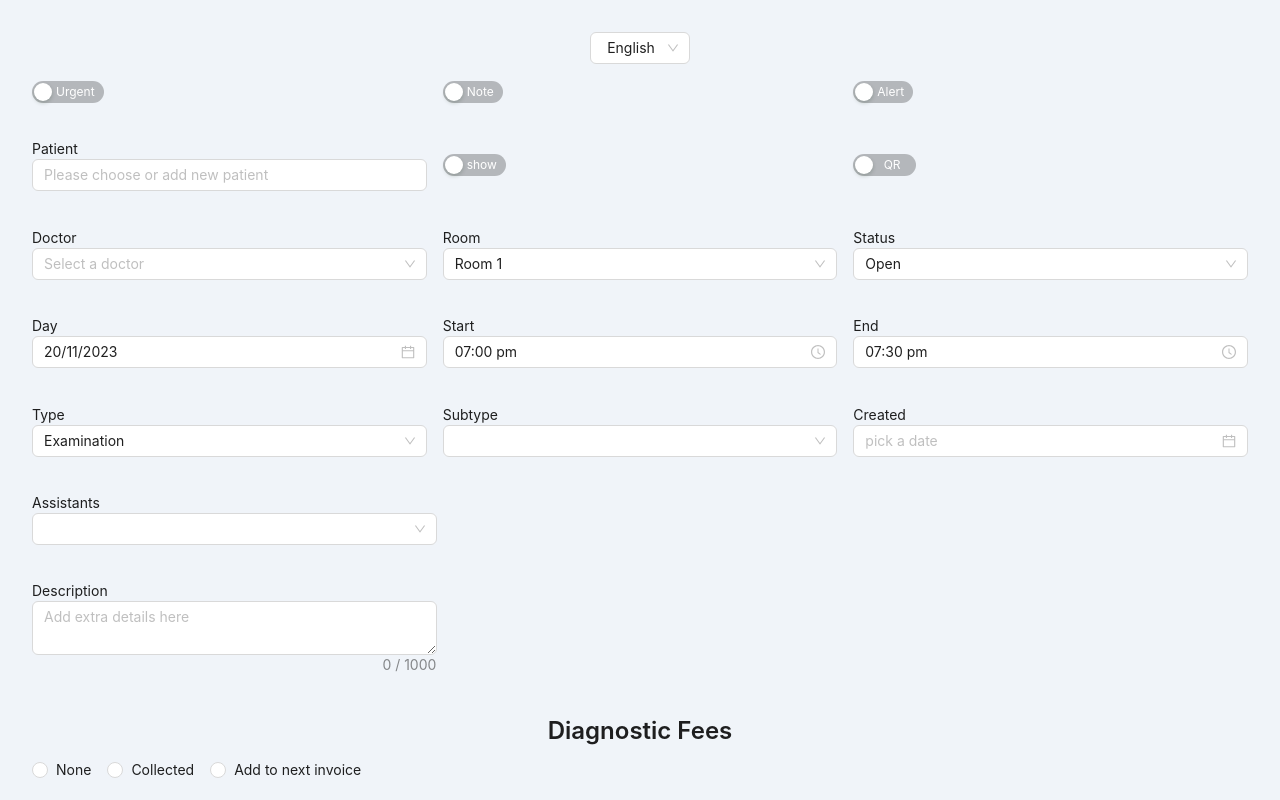
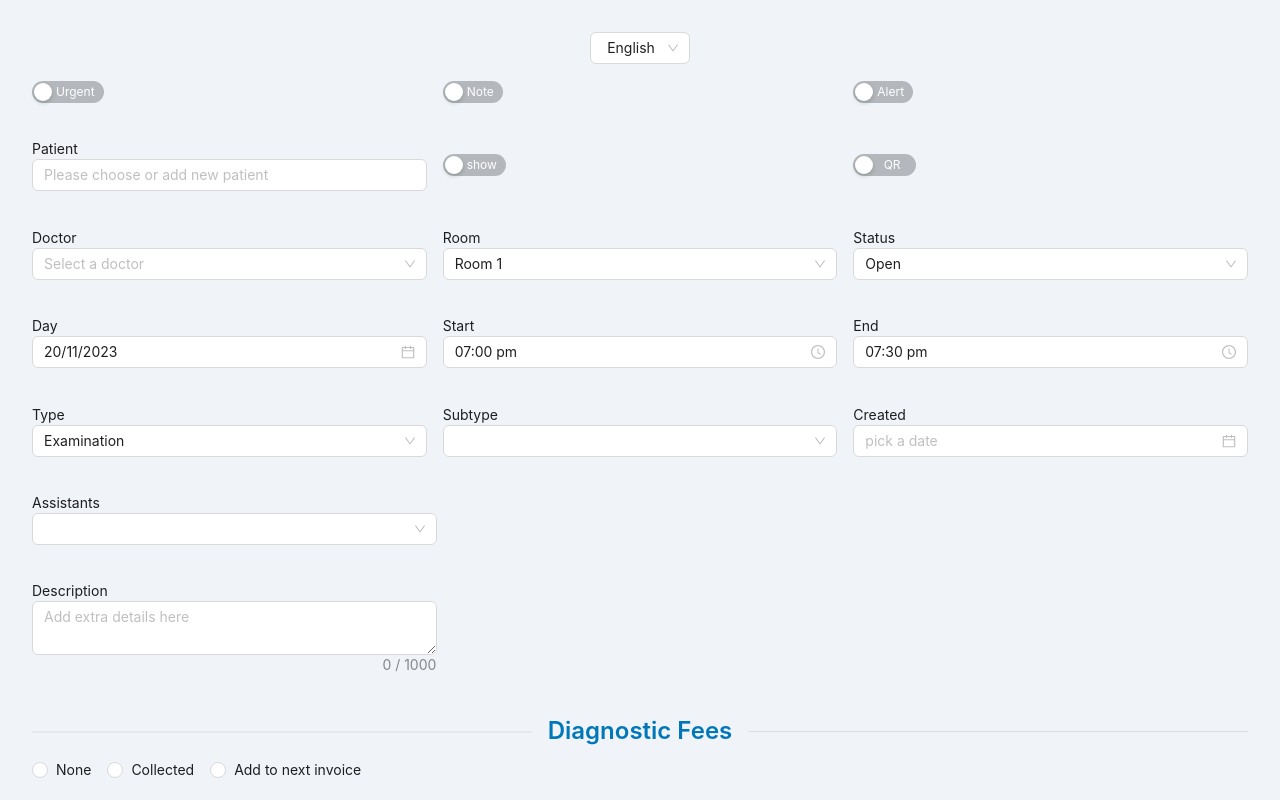
Before and after one commit to Ahmed-Elbessfy/add-patient-app, a React (Vite) app: page / in a window 1280 px wide. Shown: the top 800 px of the page. Built offline with nearby package versions, Linux system fonts and the light colour scheme.

Commit message:
Style Titles of Forms

```diff
--- a/src/features/AddAppointmentForm/AddAppointmentForm.styled.ts
+++ b/src/features/AddAppointmentForm/AddAppointmentForm.styled.ts
@@ -1,4 +1,6 @@
 import styled from "styled-components";
+import { Typography } from "antd";
+const { Title } = Typography;
 
 export const StyledError = styled.p`
   height: 1.2rem;
@@ -6,3 +8,34 @@ export const StyledError = styled.p`
   font-size: 0.9rem;
   margin: 0.5rem;
 `;
+
+export const StyledTitle = styled(Title)`
+  color: rgb(0, 119, 185) !important;
+  position: relative;
+
+  & strong {
+    position: relative;
+    z-index: 2;
+    padding: 1rem;
+    background: #f0f4f9;
+  }
+
+  &::after {
+    content: "";
+    position: absolute;
+    left: 0;
+    top: 50%;
+    width: 50%;
+    height: 2px;
+    background: rgba(0, 0, 0, 0.05);
+  }
+  &::before {
+    content: "";
+    position: absolute;
+    right: 0;
+    top: 50%;
+    width: 50%;
+    height: 1px;
+    background: rgba(0, 0, 0, 0.09);
+  }
+`;
--- a/src/features/AddAppointmentForm/AddAppointmentForm.tsx
+++ b/src/features/AddAppointmentForm/AddAppointmentForm.tsx
@@ -23,9 +23,9 @@ import {
   AddAppointmentFormProps,
   DefaultValueObjectFormat,
 } from "./AddAppointmentForm.types";
-import { StyledError } from "./AddAppointmentForm.styled";
+import { StyledError, StyledTitle } from "./AddAppointmentForm.styled";
 
-const { Title, Text, Link } = Typography;
+const { Text, Link } = Typography;
 
 const AddAppointmentForm: FC<AddAppointmentFormProps> = ({
   fieldsConfig,
@@ -215,10 +215,14 @@ const AddAppointmentForm: FC<AddAppointmentFormProps> = ({
                     {item.visibility ? (
                       watch(item.visibility[0].field) ===
                         item.visibility[0].value && (
-                        <Title level={level}>{t(title)}</Title>
+                        <StyledTitle level={level}>
+                          <strong>{t(title)}</strong>
+                        </StyledTitle>
                       )
                     ) : (
-                      <Title level={level}>{t(title)}</Title>
+                      <StyledTitle level={level}>
+                        <strong>{t(title)}</strong>
+                      </StyledTitle>
                     )}
                   </Col>
                 );
```
